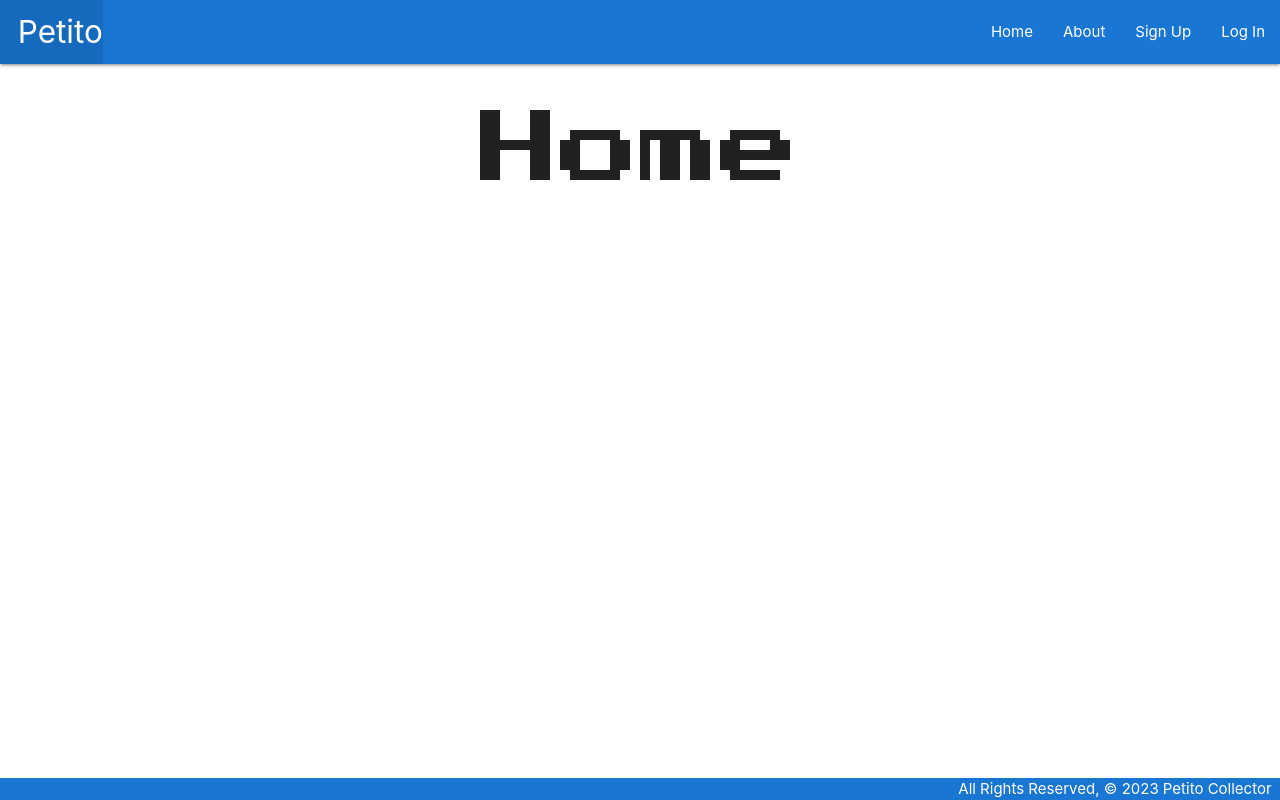
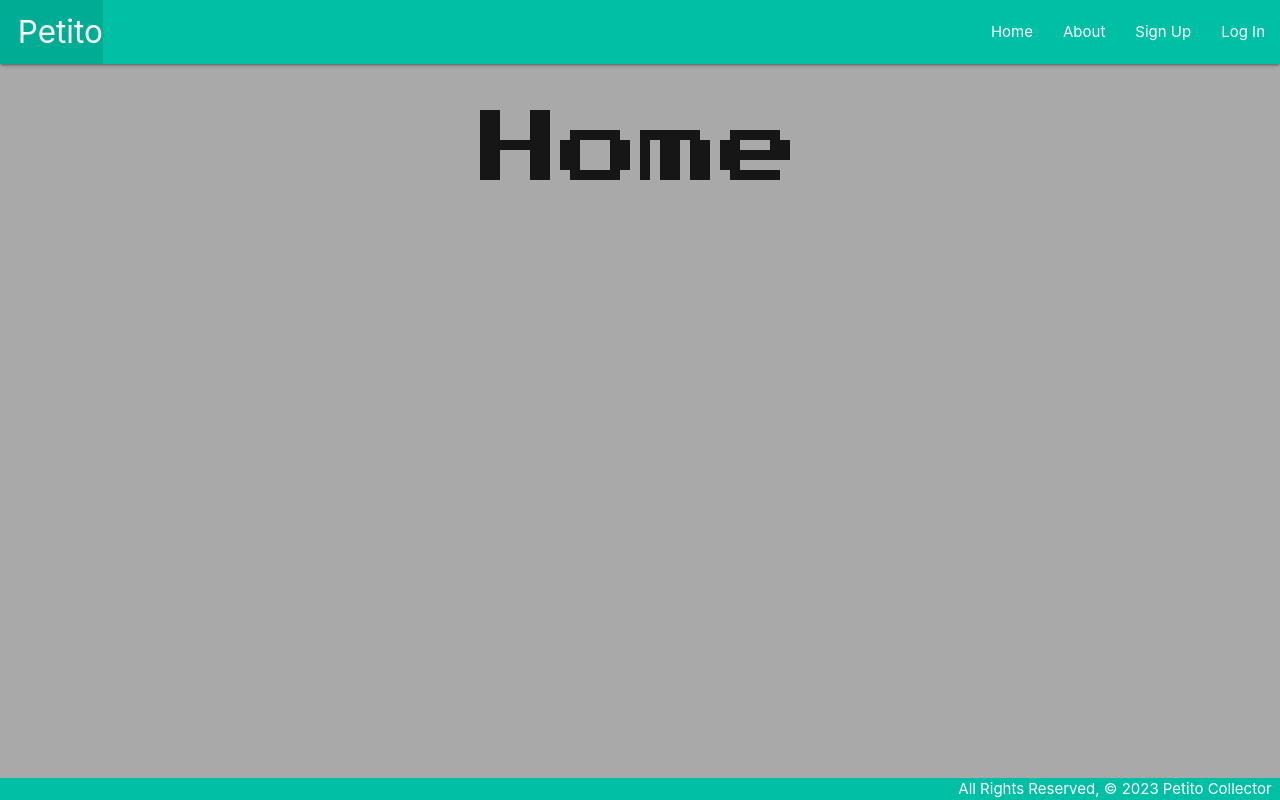
Before and after one commit to danielamansolino/Petito, a Django app: page / in a window 1280 px wide. Run offline with Django 4.2, Linux system fonts and the light colour scheme.

Commit message:
Background chage

```diff
--- a/main_app/static/css/style.css
+++ b/main_app/static/css/style.css
@@ -2,6 +2,7 @@ body {
   display: flex;
   min-height: 100vh;
   flex-direction: column;
+  background-color: darkgray;
 }
 
 main {
--- a/main_app/templates/base.html
+++ b/main_app/templates/base.html
@@ -16,7 +16,7 @@
 <body>
   <header class="navbar-fixed ">
     <nav>
-      <div class="nav-wrapper blue darken-2">
+      <div class="nav-wrapper teal accent-4">
         <ul>
           <li><a href="/" class="left brand-logo">&nbsp;&nbsp;Petito</a></li>
         </ul>
@@ -39,7 +39,7 @@
     {% block content %}
     {% endblock %}
   </main>
-  <footer class="page-footer blue darken-2">
+  <footer class="page-footer teal accent-4">
     <div class="right">All Rights Reserved, &copy; 2023 Petito Collector &nbsp;</div>
   </footer>
 </body>
--- a/main_app/templates/petitos/tasks.html
+++ b/main_app/templates/petitos/tasks.html
@@ -1,13 +1,14 @@
 {% extends 'base.html' %}
 {% block content %}
 
-
+<br><br>
 <div class="card center-align">
+    <br>
     <h1>{{ pet.name }}</h1>
     <a  href="{% url 'detail' pet.id %}">Birth Certificate</a><br>
     <img class="img_big" src="/static/images/{{ pet.species}}{{ pet.color }}.png">
     <img class="img_small" src="/static/images/{{ pet.feeding_set.last }}.gif">
-    <div class="row">
+    <div class="row center-align">
       <div class="col s2">
       <form action="{% url 'feeding' pet.id %}" method="POST">
           {% csrf_token %}
```
